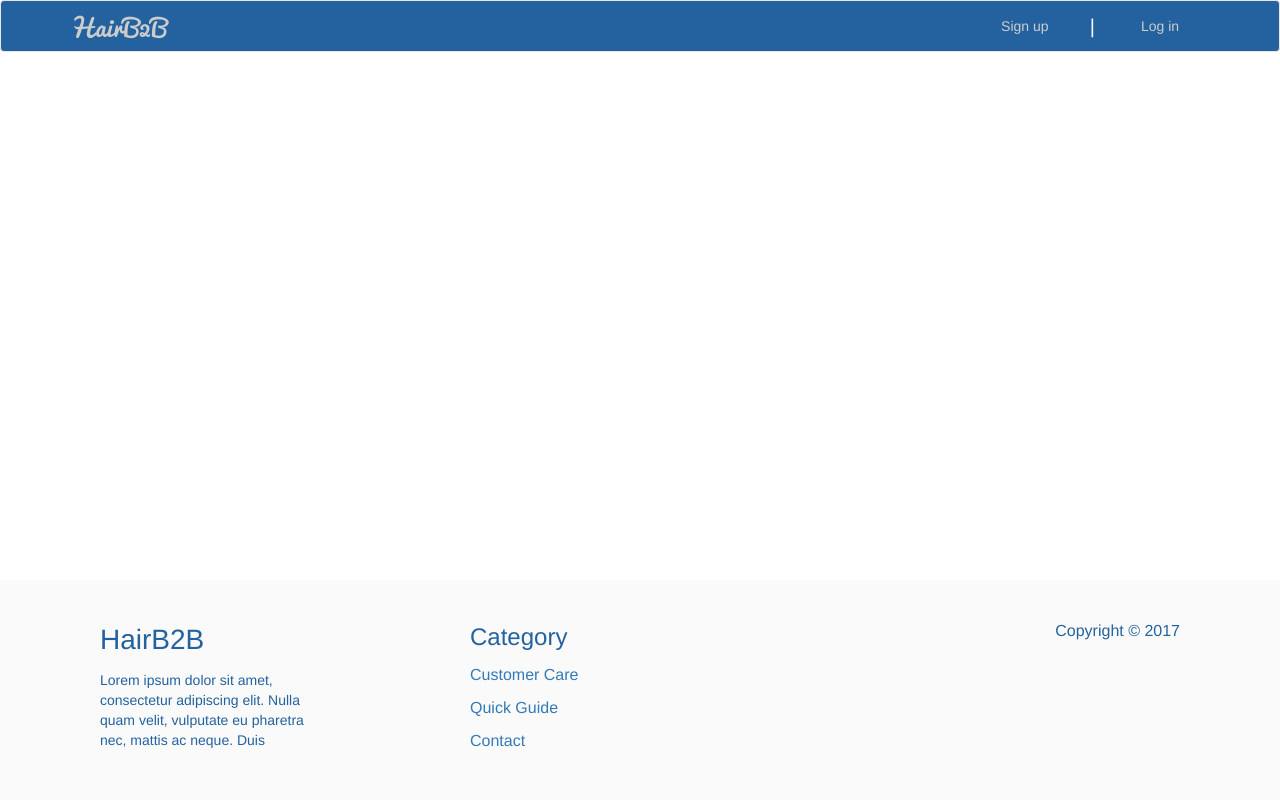
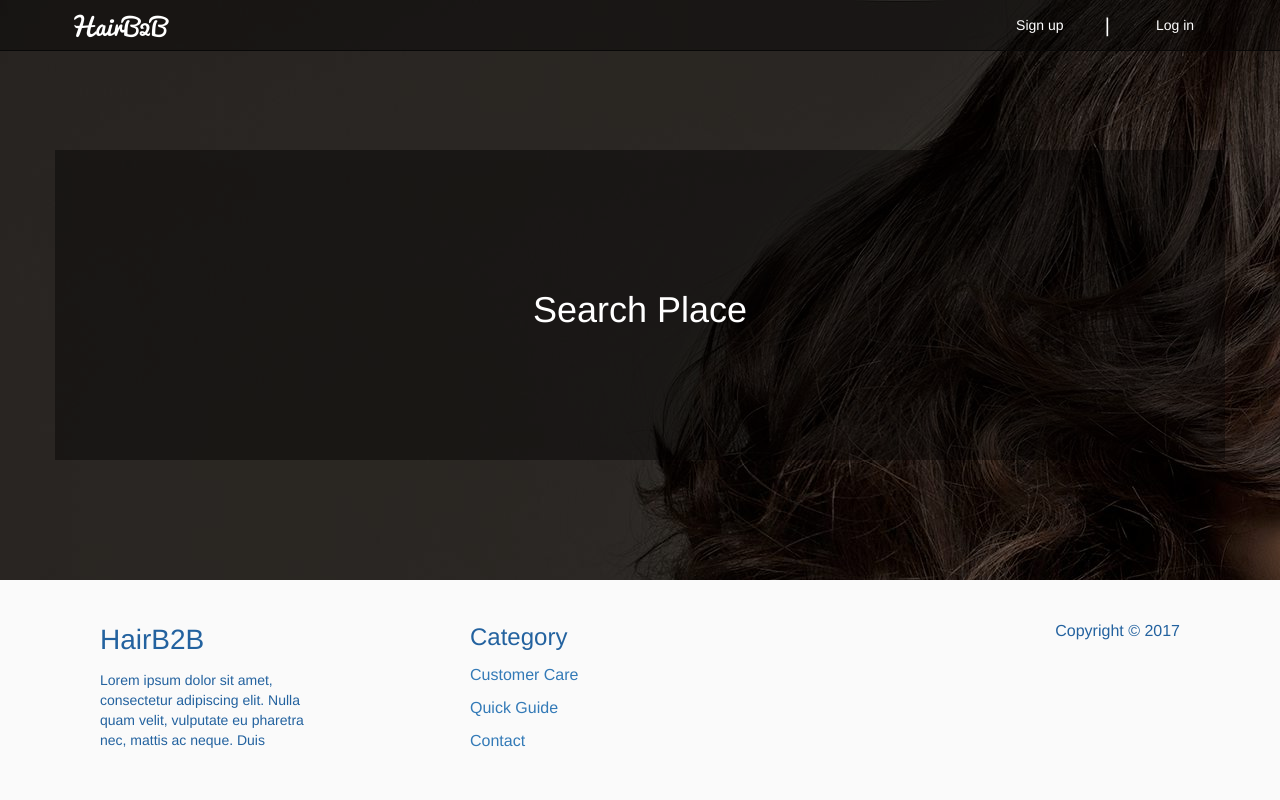
Before and after one commit to prasannadeshappriya/HairB2B, a PHP site: page / in a window 1280 px wide. Run offline with PHP 8.4, Linux system fonts and the light colour scheme; some libraries are stand-ins or nearby versions.

Commit message:
Deploy on heroku server

```diff
--- a/assets/css/main.css
+++ b/assets/css/main.css
@@ -4,30 +4,39 @@
 }
 
 .AuthNavBarCSS{
-    background-color: #23629f;
+    /*background-color: #23629f;*/
+    background-color: rgba(0,0,0,0.4);
     color: #4cae4c;
+}
+
+.box{
+    border: black;
+    background-color: #000000;
+    color: white;
+    background-color: rgba(0,0,0,0.4);
+    margin-top: 100px";
 }
 
 .AuthNavBarCSS .container .navbar-header .AuthNavBarCSSBand{
     font-size: 24px;
     font-family: Pacifico;
-    color: #cccccc;
+    color: #ffffff;
 }
 .AuthNavBarCSS .container .collapse .nav .AuthNavBarDesc{
-    color: #cccccc;
+    color: #ffffff;
     text-align: center;
     width: 100px;
 }
 
 .AuthNavBarCSS .container .collapse .nav #signin:hover{
-    color: white;
+    color: #cccccc;
     /*background: #276caf;*/
-    background: #1f588f;
+    background: #323232;
 }
 
 .AuthNavBarCSS .container .collapse .nav #signup:hover{
-    color: white;
-    background: #1f588f;
+    color: #cccccc;
+    background: #323232;
 }
 
 .AuthFooter{
--- a/index.html
+++ b/index.html
@@ -20,8 +20,8 @@
     <script src="app/directives/loginForm.js"></script>
 
 </head>
-<body ng-app="app" ng-controller="MainController">
-    <nav class="navbar navbar-default AuthNavBarCSS" >
+<body ng-app="app" ng-controller="MainController" background="assets/img/sl02.jpg">
+    <nav class="navbar navbar-inverse navbar-fixed-top AuthNavBarCSS" >
         <div class="container">
             <div class="navbar-header">
                 <button type="button" class="navbar-toggle collapsed" data-toggle="collapse" data-target="#MainAuthNavBar" aria-expanded="false">
@@ -50,6 +50,10 @@
     <!--Register Section-->
     <div ng-controller="LoginController">
         <login-form handlerid="LogInForm"></login-form>
+    </div>
+
+    <div class="container box" style="margin-top: 150px">
+        <h1 class="text-center" style="padding: 120px">Search Place</h1>
     </div>
 
 
```
Also changed, not shown: assets/img/sl01a.jpg (added), assets/img/sl02.jpg (added).
